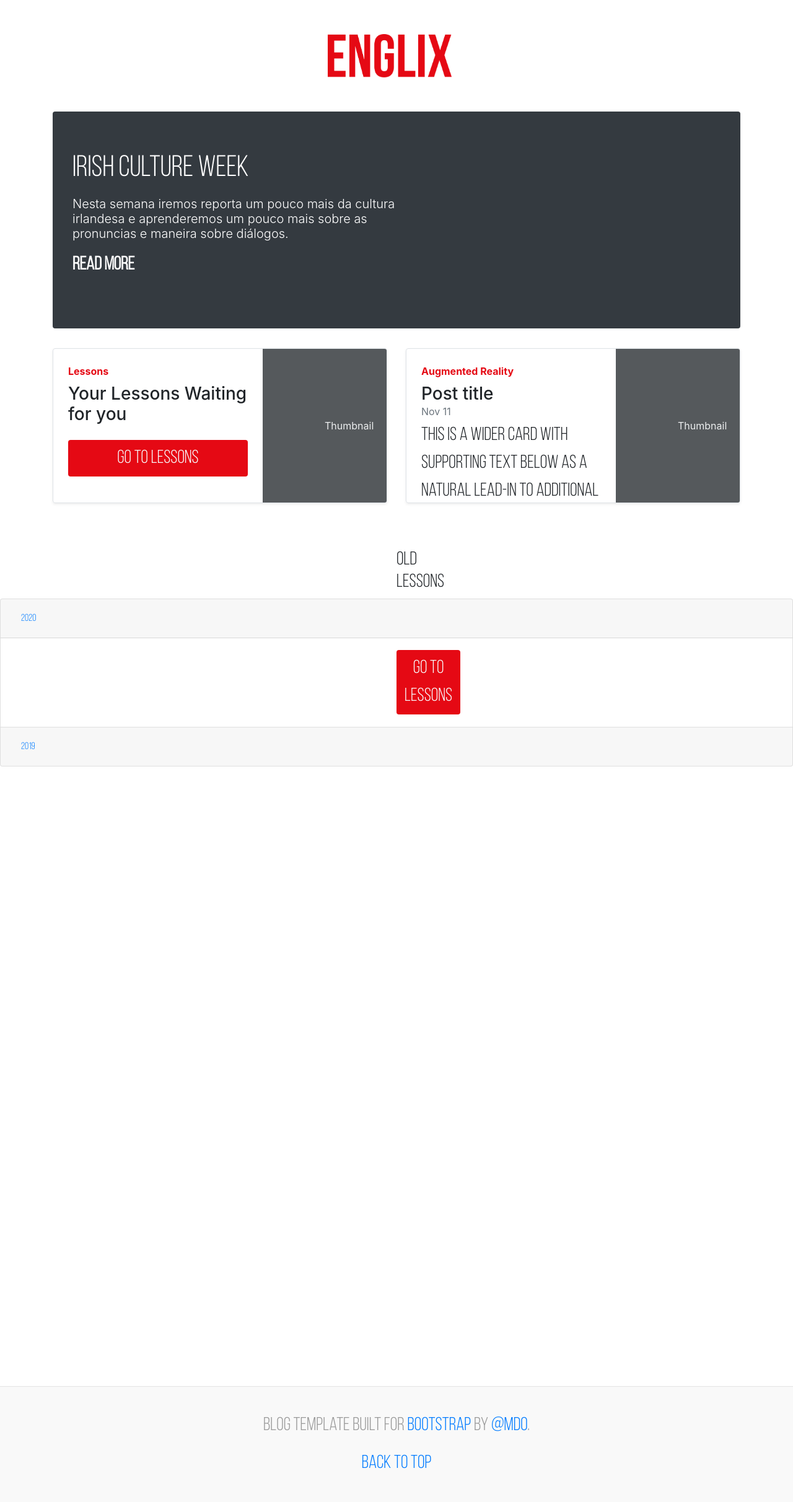
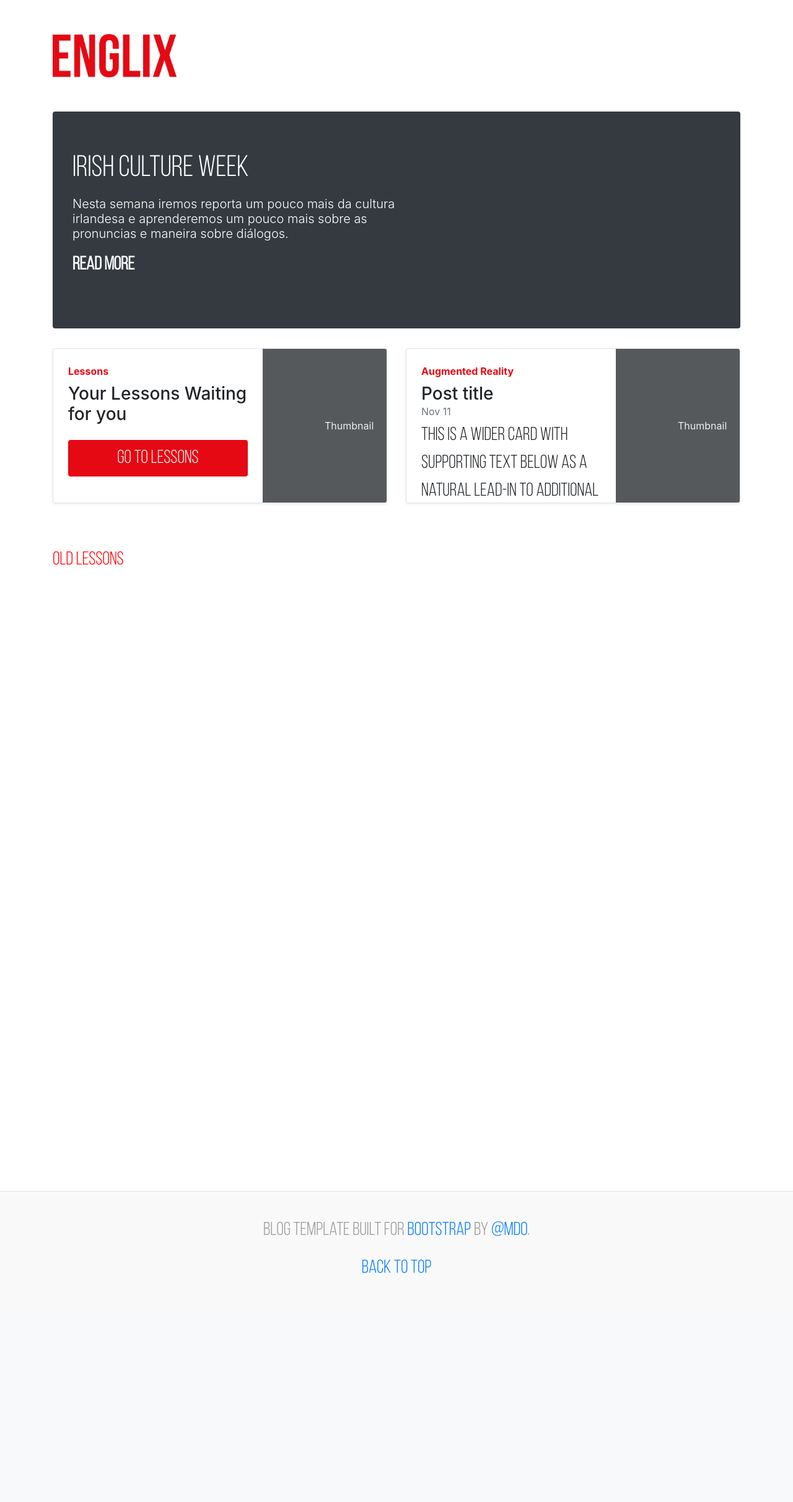
Before and after one commit to AlanRicardoS/Englix, a Flask app: template englix/templates/home.html in a window 1280 px wide. Shown: the part 72-2496 px from the top of the page at 62% size. After the commit the page ends 2127 px from the top, so only its background shows below. Run offline with Flask 2, Linux system fonts and the light colour scheme; the template is opened without the code that fills it, so the values that code supplies are empty; some libraries are stand-ins or nearby versions.

```diff
--- a/englix/static/home.css
+++ b/englix/static/home.css
@@ -51,11 +51,13 @@ button{
 
 #oldlessons{
   position: relative;
-  margin-left: 50%;
-  margin-right: 50%;
+  width: 20%;
   margin-top: 150px;
   font-family: 'Times New Roman', Times, serif;
-  font-size: small;
+  font-size: 2.5rem;
+  color: red;
+
+
 }
 
 .blog-header {
--- a/englix/templates/Index.html
+++ b/englix/templates/Index.html
@@ -11,7 +11,7 @@
     <link rel="stylesheet" href="https://fonts.googleapis.com/icon?family=Material+Icons">
     <link rel="stylesheet" href="../static/index.css">
 
-    <title>Home Englix</title>
+    <title>index Englix</title>
   </head>
   <body>
   <header>
--- a/englix/templates/home.html
+++ b/englix/templates/home.html
@@ -46,7 +46,7 @@
       </div>
     </nav>
     <div class="container">
-      <div class="mx-auto" style="width: 20%">
+      <div style="width: 20%">
     <a class="navbar-brand" id="title-1" href="#"><img src="../static/img/englix.png" style="width: 200px;"></a>
   </div>
     <div id="centro" class="jumbotron rounded bg-dark">
@@ -90,38 +90,10 @@
     <div id="oldlessons">
       <h1>Old Lessons</h1>
     </div>
-</div>
-  <div class="accordion" id="accordionExample">
-    <div class="card">
-      <div class="card-header" id="headingOne">
-        <h2 class="mb-0">
-          <button class="btn btn-link btn-block text-left" type="button" data-toggle="collapse" data-target="#collapseOne" aria-expanded="true" aria-controls="collapseOne">
-            2020
-          </button>
-        </h2>
-      </div>
-      <div id="collapseOne" class="collapse show" aria-labelledby="headingOne" data-parent="#accordionExample">
-        <div class="card-body">
-          <h2 class="mb-0">
-            <button type="button" class="btn" style="background-color: rgb(229,9,20); margin-left: 50%; margin-right: 50%;"><a class="stretched-link text-light">Go to Lessons</a></button>
-          </h2>
-        </div>
-      </div>
-    </div>
-    <div class="card">
-      <div class="card-header" id="headingTwo">
-        <h2 class="mb-0">
-          <button class="btn btn-link btn-block text-left collapsed" type="button" data-toggle="collapse" data-target="#collapseTwo" aria-expanded="false" aria-controls="collapseTwo">
-            2019
-          </button>
-        </h2>
-      </div>
-      <div id="collapseTwo" class="collapse" aria-labelledby="headingTwo" data-parent="#accordionExample">
-        <div class="card-body">
-          Anim pariatur cliche reprehenderit, enim eiusmod high life accusamus terry richardson ad squid. 3 wolf moon officia aute, non cupidatat skateboard dolor brunch. Food truck quinoa nesciunt laborum eiusmod. Brunch 3 wolf moon tempor, sunt aliqua put a bird on it squid single-origin coffee nulla assumenda shoreditch et. Nihil anim keffiyeh helvetica, craft beer labore wes anderson cred nesciunt sapiente ea proident. Ad vegan excepteur butcher vice lomo. Leggings occaecat craft beer farm-to-table, raw denim aesthetic synth nesciunt you probably haven't heard of them accusamus labore sustainable VHS.
-        </div>
-      </div>
-    </div>
+  </div>
+
+
+
 
     <footer class="blog-footer">
       <p>Blog template built for <a href="https://getbootstrap.com/">Bootstrap</a> by <a href="https://twitter.com/mdo">@mdo</a>.</p>
```
